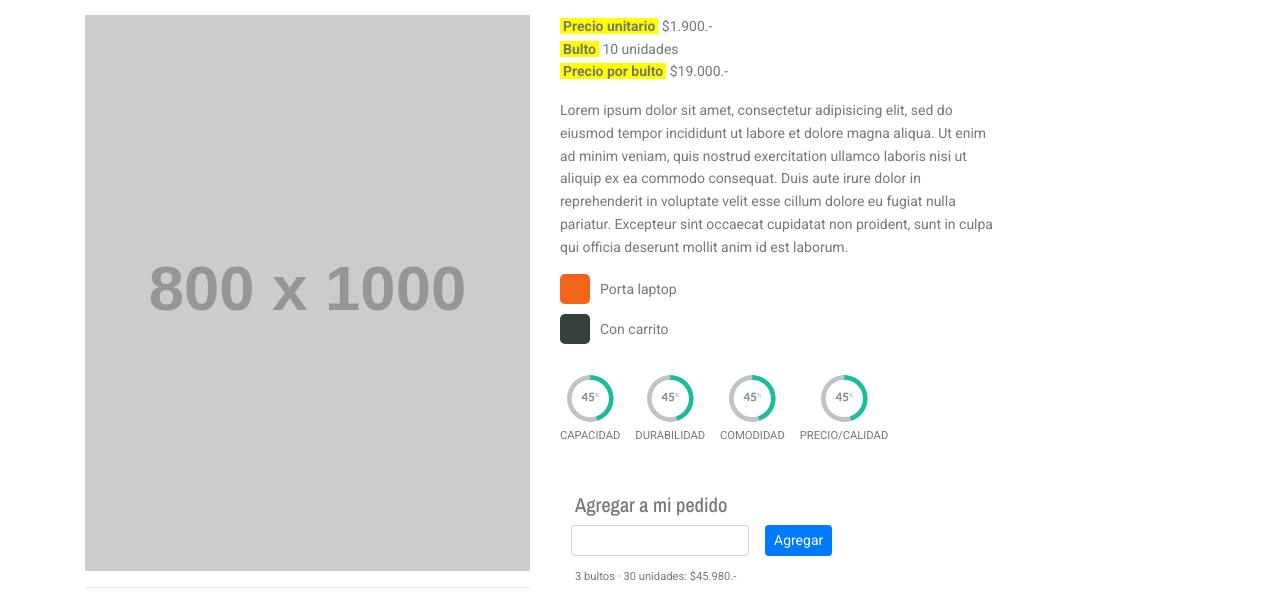
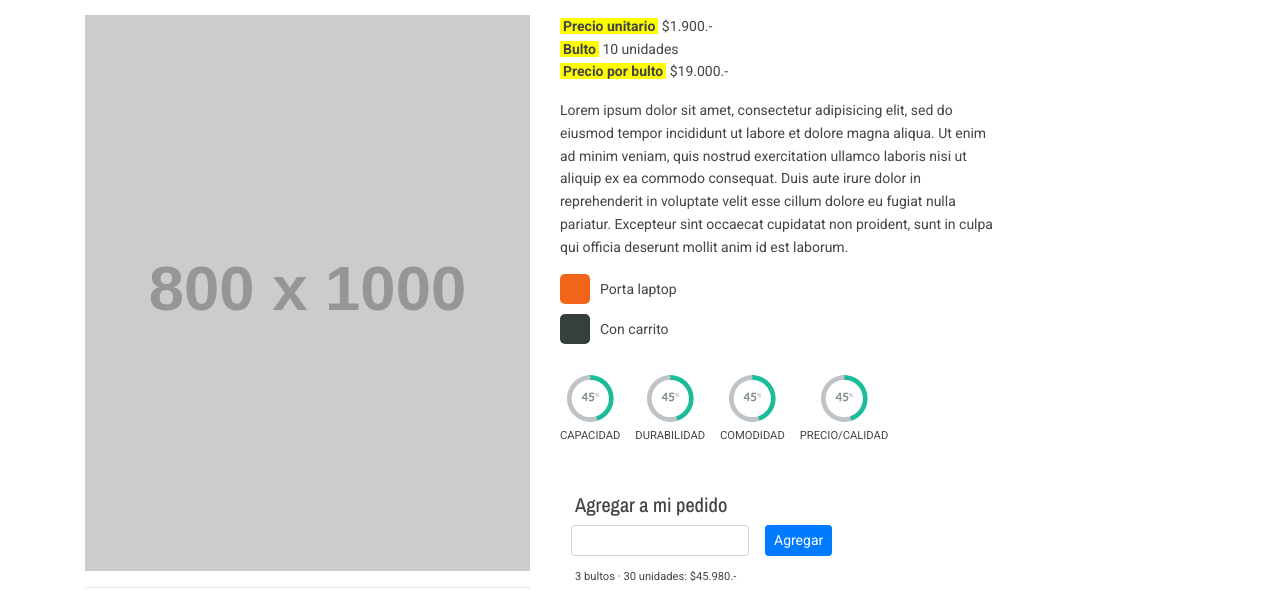
Before and after one commit to lucasgallucci/rq-mochilas, a plain HTML site: page producto.html in a window 1280 px wide. Shown: the part 196-797 px from the top of the page. Drawn offline with nearby package versions, Linux system fonts and the light colour scheme; placeholder pictures from the web are drawn by us.

Commit message:
producto

```diff
--- a/sass/style.scss
+++ b/sass/style.scss
@@ -55,7 +55,7 @@ body{
 	font-family: Roboto,sans-serif;
     font-style: normal;
     font-weight: 400;
-    color: #777;
+    color: #444;
     font-size: 14px;
     line-height: 1.625;
     -webkit-font-smoothing: antialiased;
```
Also changed, not shown: css/style.css.
